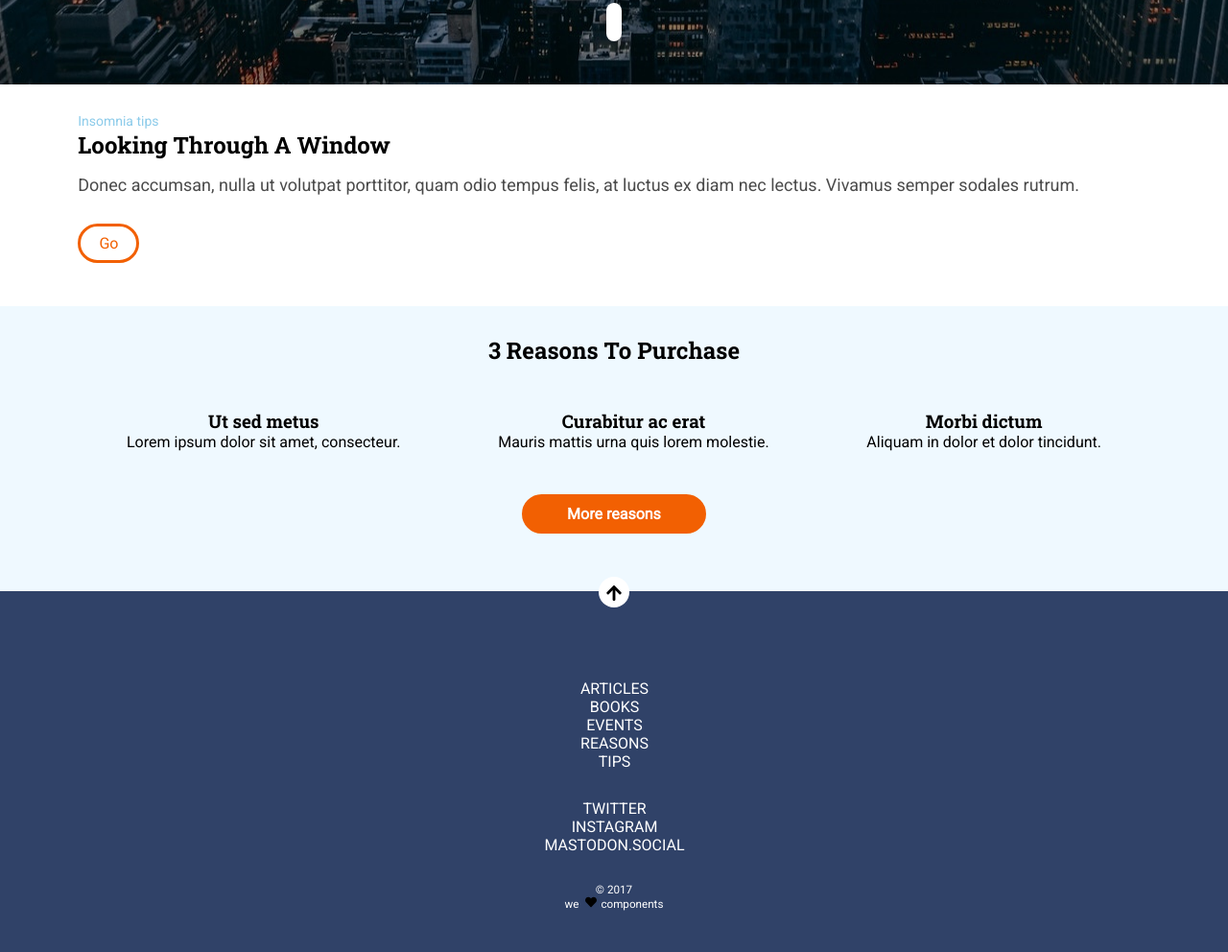
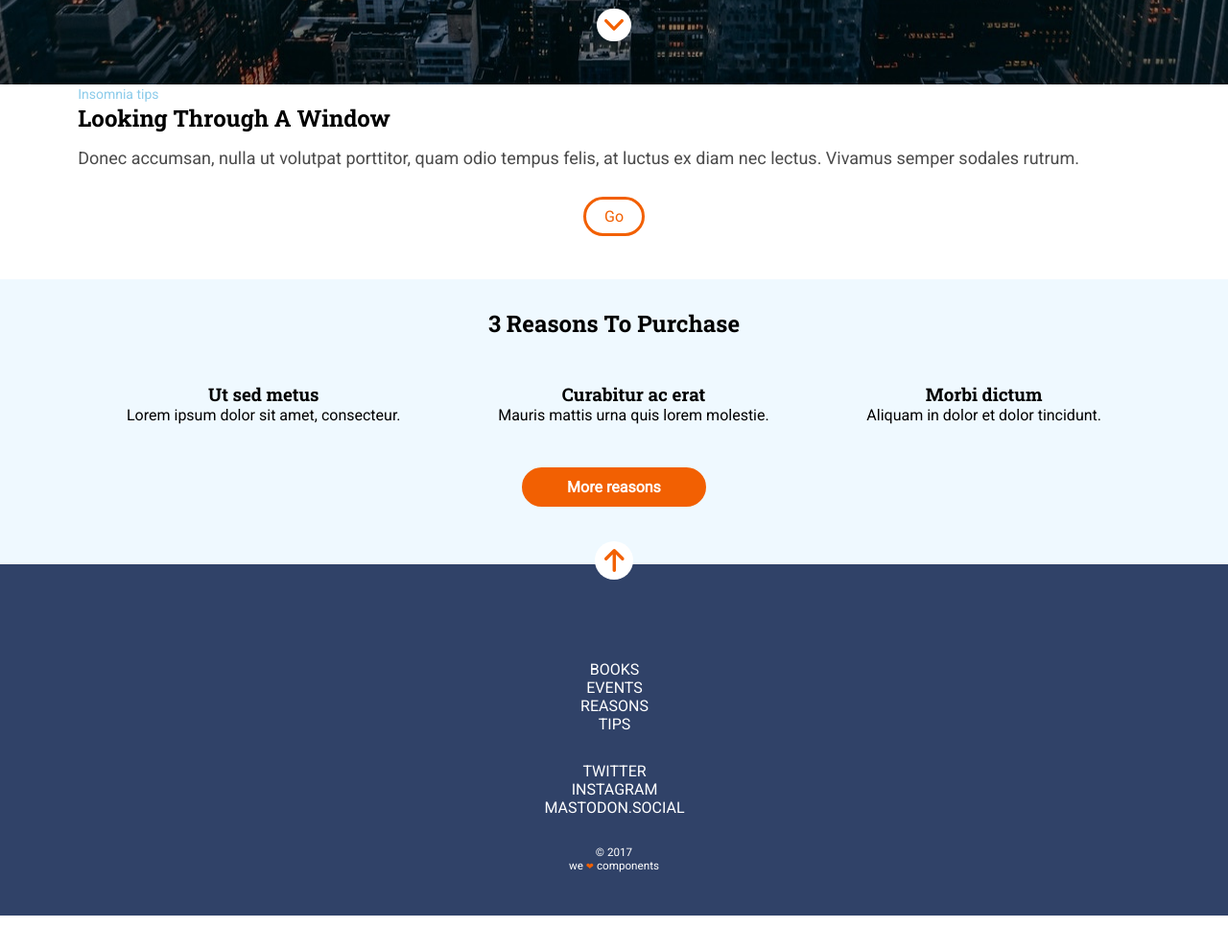
Before and after one commit to MarinaCouso/modulo-1-evaluacion-final-MarinaCouso, a website: page docs/index.html in a window 1280 px wide. Shown: the part 712-1704 px from the top of the page at 96% size. After the commit the page ends 1666 px from the top, so only its background shows below. Drawn offline with nearby package versions, Linux system fonts and the light colour scheme; files that its build step writes are made by us from their sources; files whose address does not match are found by name.

Commit message:
Run docs

```diff
--- a/docs/index.html
+++ b/docs/index.html
@@ -9,17 +9,18 @@
         <link href="https://fonts.googleapis.com/css?family=Roboto|Roboto+Slab:100,700&display=swap"
         rel="stylesheet" />
         <link href="/your-path-to-fontawesome/css/all.css" rel="stylesheet" />
-        <link rel="stylesheet" href="../assets/css/main.css" />
+        <link rel="stylesheet" href="./assets/css/main.css" />
     </head>
 
     <body>
-        <header id="header" class="header"> <a href="#section2"></a>
+        <header id="header" class="header"> <a href="#section2" class="hamburguer"><img src="./assets/images/ico-menu.svg" alt="Menu" title="Go to reasons"/></a>
 
-            <div class="header-content principal-column">
+            <div
+            class="header-content principal-column">
                  <h1 class="header-h1">Anonymous Proxy</h1>
 
                 <p class="header-text">In hac habitasse platea dictumst.</p>
-            </div> <a class="button btn-header" href="#section2"><img src="./images/ico-arrow-down.svg" alt=""/></a>
+                </div> <a class="button btn-header" href="#section2" title="Go to reasons"><img src="./assets/images/ico-scroll-down.svg" alt="Go to reasons"/></a>
 
         </header>
         <main class="main">
@@ -28,11 +29,12 @@
                  <h2 class="section1-h2">Looking Through A Window</h2>
 
                 <p class="section1-text">Donec accumsan, nulla ut volutpat porttitor, quam odio tempus felis, at
-                    luctus ex diam nec lectus. Vivamus semper sodales rutrum.</p> <a href="https://www.letras.com/michael-jackson/looking-through-the-windows/"
-                target="_blank" class="button btn-go">Go</a>
+                    luctus ex diam nec lectus. Vivamus semper sodales rutrum.</p> <a class="button btn-go"
+                href="https://www.letras.com/michael-jackson/looking-through-the-windows/"
+                target="_blank" title="Go to insomnia tips">Go</a>
 
             </section>
-            <section id="section-2" class="section-2 principal-column">
+            <section id="section2" class="section-2 principal-column">
                  <h2 class="section2-h2">3 Reasons To Purchase</h2>
 
                 <article class="article">
@@ -51,54 +53,45 @@
                     <p>Aliquam in dolor et dolor tincidunt.</p>
                 </article>
                 <div class="section2-btn"><a class=" button btn-more" href="https://www.thebalance.com/can-you-find-10-good-reasons-not-to-buy-a-home-1798256"
-                    target="_blank">More reasons</a>
+                    target="_blank" title="Go to more reasons">More reasons</a>
 
                 </div>
             </section>
         </main>
-        <footer class="footer"> <a href="#header" class="button btn-footer"><img src="./images/ico-arrow-up.svg" alt="Ir a inicio"/></a>
+        <footer class="footer"> <a href="#header" class="button btn-footer"><img src="./assets/images/ico-arrow.svg" alt="Ir a inicio" title="Go to header"/></a>
 
             <ul
             class="footer-menu-contents pages">
-                <li><a href="https://www.google.com/url?sa=t&rct=j&q=&esrc=s&source=web&cd=1&cad=rja&uact=8&ved=2ahUKEwjHtMTD2OLnAhVDzBoKHS8-B7oQFjAAegQICxAC&url=https%3A%2F%2Fwww.pikaramagazine.com%2F&usg=AOvVaw2dMw3IFdEFYnhhOph7JKZb"
-                    target="_blank" title="Ir a artículos">Articles</a>
+                <li>
+                    <a href="https://www.google.com/url?sa=t&rct=j&q=&esrc=s&source=web&cd=1&cad=rja&uact=8&ved=2ahUKEwjHtMTD2OLnAhVDzBoKHS8-B7oQFjAAegQICxAC&url=https%3A%2F%2Fwww.pikaramagazine.com%2F&usg=AOvVaw2dMw3IFdEFYnhhOph7JKZb"
+                    target="_blank" title="Go to articles>Articles</a></li>
+    <li><a href=" https://www.google.com/url?sa=t&rct=j&q=&esrc=s&source=web&cd=1&cad=rja&uact=8&ved=2ahUKEwjbtKXp2OLnAhUB0BoKHXd5A7kQFjAAegQIHBAD&url=https%3A%2F%2Fwww.traficantes.net%2F&usg=AOvVaw2kDdZhU51nDgiYFt_hzXzp
+                    " target="_blank " title="Go to books ">Books</a></li>
+    <li><a href="https://www.google.com/url?sa=t&rct=j&q=&esrc=s&source=web&cd=1&cad=rja&uact=8&ved=2ahUKEwj38pTw2OLnAhUBLBoKHXjpD28QFjAAegQIAxAB&url=https%3A%2F%2Fwww.meetup.com%2Fes-ES%2FNode-Girls-Madrid%2F&usg=AOvVaw2FbaryLt21qXfqxUR-77DB
+                    " target="_blank " title="Ir a eventos ">Events</a></li>
+    <li><a href="# " target="_blank " title="Got to reasons ">Reasons</a></li>
+    <li><a href="https://www.pinterest.es/eenigualdad/memes-para-responder-a-machirulos/
+                    " target="_blank " title="Go to tips ">Tips</a></li>
+  </ul>
 
-                </li>
-                <li><a href="https://www.google.com/url?sa=t&rct=j&q=&esrc=s&source=web&cd=1&cad=rja&uact=8&ved=2ahUKEwjbtKXp2OLnAhUB0BoKHXd5A7kQFjAAegQIHBAD&url=https%3A%2F%2Fwww.traficantes.net%2F&usg=AOvVaw2kDdZhU51nDgiYFt_hzXzp"
-                    target="_blank" title="Ir a libros">Books</a>
+  <ul class="footer-menu-contents rrss ">
+    <li><a href="https://www.google.com/url?sa=t&rct=j&q=&esrc=s&source=web&cd=1&cad=rja&uact=8&ved=2ahUKEwj4yOCl2eLnAhXRxYUKHWehC8AQFjAAegQIEBAC&url=https%3A%2F%2Ftwitter.com%2F%3Flang%3Des&usg=AOvVaw3YX5z3gmuFXXOazOkLuKS1
+                    " target="_blank " title="Go to Twitter ">Twitter</a></li>
+    <li><a href="https://www.google.com/url?sa=t&rct=j&q=&esrc=s&source=web&cd=1&cad=rja&uact=8&ved=2ahUKEwjZ9JW92eLnAhWDzYUKHbFkDucQFjAAegQIDxAC&url=https%3A%2F%2Fwww.instagram.com%2F%3Fhl%3Des&usg=AOvVaw0kuV_L6h3AP6LsYVUBN_z9
+                    " target="_blank " title="Go to Instagram ">Instagram</a></li>
+    <li><a href="https://www.google.com/url?sa=t&rct=j&q=&esrc=s&source=web&cd=1&cad=rja&uact=8&ved=2ahUKEwiKiNTK2eLnAhXOxYUKHdZ2AtUQFjAAegQIARAB&url=https%3A%2F%2Fmastodon.social%2F&usg=AOvVaw0yPGDsUcRh25-Gge3l2PWB
+                    " target="_blank " title="Go to Mastodon.Social ">Mastodon.Social</a></li>
+  </ul>
 
-                </li>
-                <li><a href="https://www.google.com/url?sa=t&rct=j&q=&esrc=s&source=web&cd=1&cad=rja&uact=8&ved=2ahUKEwj38pTw2OLnAhUBLBoKHXjpD28QFjAAegQIAxAB&url=https%3A%2F%2Fwww.meetup.com%2Fes-ES%2FNode-Girls-Madrid%2F&usg=AOvVaw2FbaryLt21qXfqxUR-77DB"
-                    target="_blank" title="Ir a artículos">Events</a>
+  <div class="copy ">
+    <small>&copy 2017</small>
+    <small
+      >we
+      <small class="heart ">❤︎</small>
+      components</small
+    >
+  </div>
+</footer>
 
-                </li>
-                <li><a href="#" target="_blank" title="Ir a Reasons">Reasons</a>
-
-                </li>
-                <li><a href="https://www.pinterest.es/eenigualdad/memes-para-responder-a-machirulos/"
-                    target="_blank" title="Ir a Tips">Tips</a>
-
-                </li>
-                </ul>
-                <ul class="footer-menu-contents rrss">
-                    <li><a href="https://www.google.com/url?sa=t&rct=j&q=&esrc=s&source=web&cd=1&cad=rja&uact=8&ved=2ahUKEwj4yOCl2eLnAhXRxYUKHWehC8AQFjAAegQIEBAC&url=https%3A%2F%2Ftwitter.com%2F%3Flang%3Des&usg=AOvVaw3YX5z3gmuFXXOazOkLuKS1"
-                        target="_blank" title="Ir a Twitter">Twitter</a>
-
-                    </li>
-                    <li><a href="https://www.google.com/url?sa=t&rct=j&q=&esrc=s&source=web&cd=1&cad=rja&uact=8&ved=2ahUKEwjZ9JW92eLnAhWDzYUKHbFkDucQFjAAegQIDxAC&url=https%3A%2F%2Fwww.instagram.com%2F%3Fhl%3Des&usg=AOvVaw0kuV_L6h3AP6LsYVUBN_z9"
-                        target="_blank" title="Ir a Instagram">Instagram</a>
-
-                    </li>
-                    <li><a href="https://www.google.com/url?sa=t&rct=j&q=&esrc=s&source=web&cd=1&cad=rja&uact=8&ved=2ahUKEwiKiNTK2eLnAhXOxYUKHdZ2AtUQFjAAegQIARAB&url=https%3A%2F%2Fmastodon.social%2F&usg=AOvVaw0yPGDsUcRh25-Gge3l2PWB"
-                        target="_blank" title="Ir a Mastodon.Social">Mastodon.Social</a>
-
-                    </li>
-                </ul>
-                <div class="copy"> <small>&copy 2017</small>
- <small>we <img class="ico-heart" src="./assets/images/ico-heart.svg" alt="love" title="love" />components</small>
-
-                </div>
-        </footer>
-    </body>
-
+  </body>
 </html>
```
Also changed, not shown: _src/templates/index.html (+1 -1 lines), docs/assets/css/main.css, docs/assets/images/ico-arrow-down.svg (deleted), docs/assets/images/ico-arrow-up.svg (deleted), docs/assets/images/ico-heart.svg (deleted).
